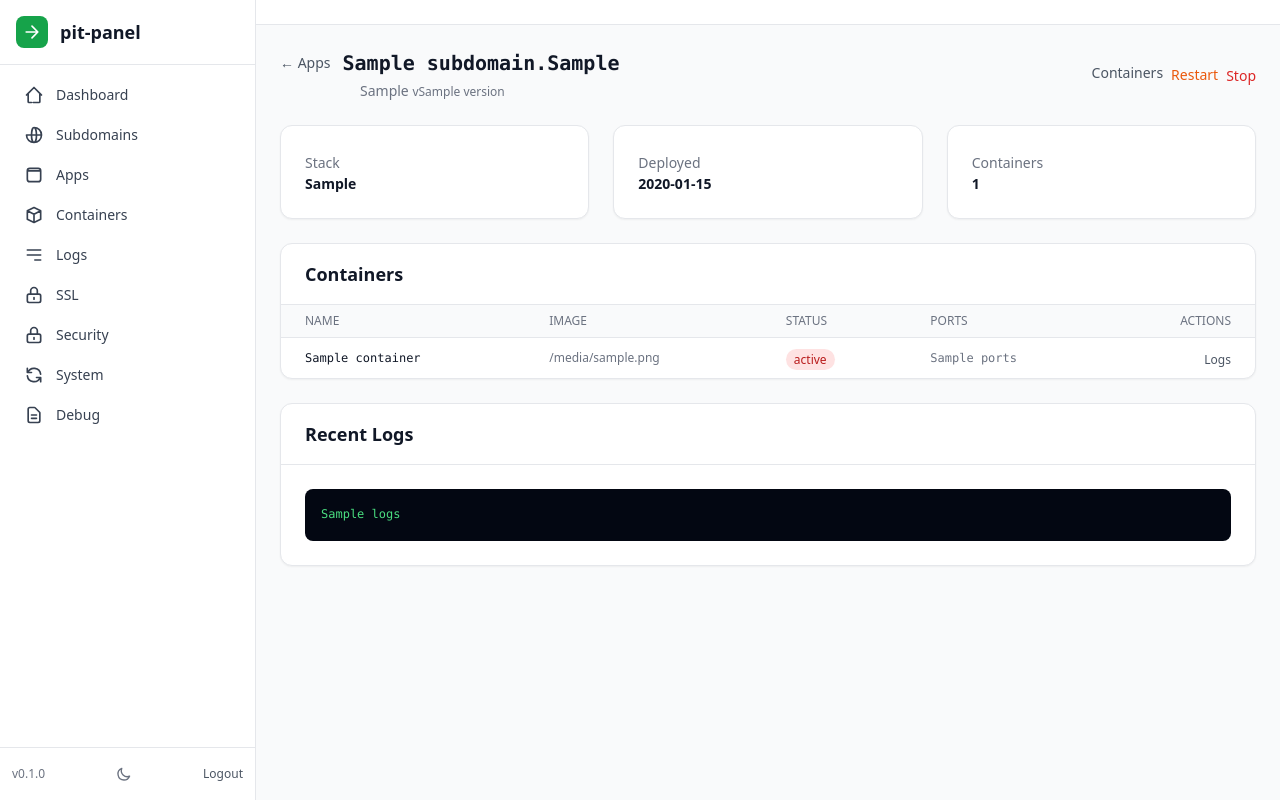
After one commit to pietrondo/pit-panel, a Python web app: template src/pit_panel/web/templates/app_detail.html in a window 1280 px wide. The commit adds this page. Run offline with Jinja, Linux system fonts and the light colour scheme; the template is opened without the code that fills it: most values are stand-ins (such as "Sample title", 1, 10 or a date in 2020); some libraries are stand-ins or nearby versions.

Commit message:
📱 App detail page, fail2ban jail manager, real dashboard stats
- /apps/{id} detail: per-app view with containers, logs, restart
- app_detail.html: container status table, inline logs
- apps.html: subdomain links to detail page
- Security: fail2ban jail enable UI with 5 templates
- Dashboard: real disk usage (shutil) + CPU load (/proc/loadavg)
- 102 tests pass, lint clean

```diff
--- /dev/null
+++ b/src/pit_panel/web/templates/app_detail.html
@@ -0,0 +1,95 @@
+{% extends "base.html" %}
+{% block content %}
+{% set title = sd.subdomain + "." + sd.base_domain %}
+
+<div class="mb-6 flex items-center justify-between">
+    <div>
+        <div class="flex items-center gap-3">
+            <a href="/apps" class="btn-ghost text-sm">&larr; Apps</a>
+            <h1 class="text-xl font-bold text-gray-900 dark:text-white font-mono">
+                {{ sd.subdomain }}.{{ sd.base_domain }}
+            </h1>
+        </div>
+        <p class="text-sm text-gray-500 dark:text-gray-400 mt-1 ml-20">
+            {{ sd.app_type or 'No stack' }}
+            {% if app_info.get('version') %}<span class="text-xs">v{{ app_info.version }}</span>{% endif %}
+        </p>
+    </div>
+    <div class="flex gap-2">
+        <a href="/containers#sd-{{ sd.id }}" class="btn-ghost text-sm">Containers</a>
+        <button class="btn-ghost text-sm text-orange-600"
+                hx-post="/apps/{{ sd.id }}/restart"
+                hx-target="body">Restart</button>
+        <form method="POST" action="/apps/{{ sd.id }}/stop" class="inline">
+            <button class="btn-ghost text-sm text-red-600">Stop</button>
+        </form>
+    </div>
+</div>
+
+<div class="grid grid-cols-1 lg:grid-cols-3 gap-6 mb-6">
+    <div class="stat-card">
+        <span class="stat-label">Stack</span>
+        <p class="stat-value text-sm">{{ sd.app_type or '-' }}</p>
+    </div>
+    <div class="stat-card">
+        <span class="stat-label">Deployed</span>
+        <p class="stat-value text-sm">{{ sd.last_deployed.strftime('%Y-%m-%d %H:%M') if sd.last_deployed else 'Never' }}</p>
+    </div>
+    <div class="stat-card">
+        <span class="stat-label">Containers</span>
+        <p class="stat-value text-sm">{{ containers|length }}</p>
+    </div>
+</div>
+
+<div class="card mb-6">
+    <div class="px-6 py-4 border-b border-gray-200 dark:border-gray-700">
+        <h2 class="text-lg font-semibold text-gray-900 dark:text-white">Containers</h2>
+    </div>
+    <div class="overflow-x-auto">
+        <table class="w-full">
+            <thead>
+                <tr class="border-b border-gray-200 dark:border-gray-700 bg-gray-50 dark:bg-gray-800/50">
+                    <th class="text-left px-6 py-2 text-xs font-medium text-gray-500 uppercase">Name</th>
+                    <th class="text-left px-6 py-2 text-xs font-medium text-gray-500 uppercase">Image</th>
+                    <th class="text-left px-6 py-2 text-xs font-medium text-gray-500 uppercase">Status</th>
+                    <th class="text-left px-6 py-2 text-xs font-medium text-gray-500 uppercase">Ports</th>
+                    <th class="text-right px-6 py-2 text-xs font-medium text-gray-500 uppercase">Actions</th>
+                </tr>
+            </thead>
+            <tbody class="divide-y divide-gray-200 dark:divide-gray-700">
+                {% for c in containers %}
+                <tr>
+                    <td class="px-6 py-2 text-sm font-mono text-xs">{{ c.get('Name', '?') }}</td>
+                    <td class="px-6 py-2 text-sm text-gray-500 text-xs">{{ c.get('Image', '?') }}</td>
+                    <td class="px-6 py-2">
+                        <span class="px-2 py-0.5 rounded-full text-xs font-medium
+                            {% if 'Up' in c.get('Status', '')|string %}bg-green-100 text-green-700 dark:bg-green-900/30 dark:text-green-400
+                            {% else %}bg-red-100 text-red-700 dark:bg-red-900/30 dark:text-red-400{% endif %}">
+                            {{ c.get('Status', '?') }}
+                        </span>
+                    </td>
+                    <td class="px-6 py-2 text-sm text-gray-500 text-xs font-mono">{{ c.get('Ports', '-') }}</td>
+                    <td class="px-6 py-2 text-right">
+                        {% set cid = c.get('ID', '') %}
+                        {% if cid %}
+                        <a href="/containers/container/{{ cid }}/logs" class="btn-ghost text-xs">Logs</a>
+                        {% endif %}
+                    </td>
+                </tr>
+                {% else %}
+                <tr><td colspan="5" class="px-6 py-8 text-center text-sm text-gray-500">No containers running.</td></tr>
+                {% endfor %}
+            </tbody>
+        </table>
+    </div>
+</div>
+
+<div class="card">
+    <div class="px-6 py-4 border-b border-gray-200 dark:border-gray-700">
+        <h2 class="text-lg font-semibold text-gray-900 dark:text-white">Recent Logs</h2>
+    </div>
+    <div class="p-6">
+        <pre class="bg-gray-950 text-green-400 p-4 rounded-lg text-xs font-mono overflow-x-auto max-h-[400px] overflow-y-auto leading-relaxed">{{ logs or 'No logs available' }}</pre>
+    </div>
+</div>
+{% endblock %}
--- a/src/pit_panel/web/templates/apps.html
+++ b/src/pit_panel/web/templates/apps.html
@@ -91,7 +91,9 @@
                 {% for sd in subdomains %}
                 {% if sd.app_type %}
                 <tr class="hover:bg-gray-50 dark:hover:bg-gray-800/50 transition-colors">
-                    <td class="px-6 py-3 text-sm font-mono text-gray-900 dark:text-white">{{ sd.subdomain }}.{{ sd.base_domain }}</td>
+                    <td class="px-6 py-3 text-sm font-mono text-gray-900 dark:text-white">
+                        <a href="/apps/{{ sd.id }}" class="hover:text-purple-600">{{ sd.subdomain }}.{{ sd.base_domain }}</a>
+                    </td>
                     <td class="px-6 py-3">
                         <span class="inline-flex items-center gap-1 px-2 py-0.5 rounded-full text-xs font-medium bg-purple-100 text-purple-700 dark:bg-purple-900/30 dark:text-purple-400">
                             {{ sd.app_type }}
```
Also changed, not shown: src/pit_panel/web/routes/apps.py (+53 -0 lines), src/pit_panel/web/routes/dashboard.py (+34 -3 lines), src/pit_panel/web/routes/security.py (+84 -0 lines), src/pit_panel/web/templates/security.html (+11 -2 lines).
